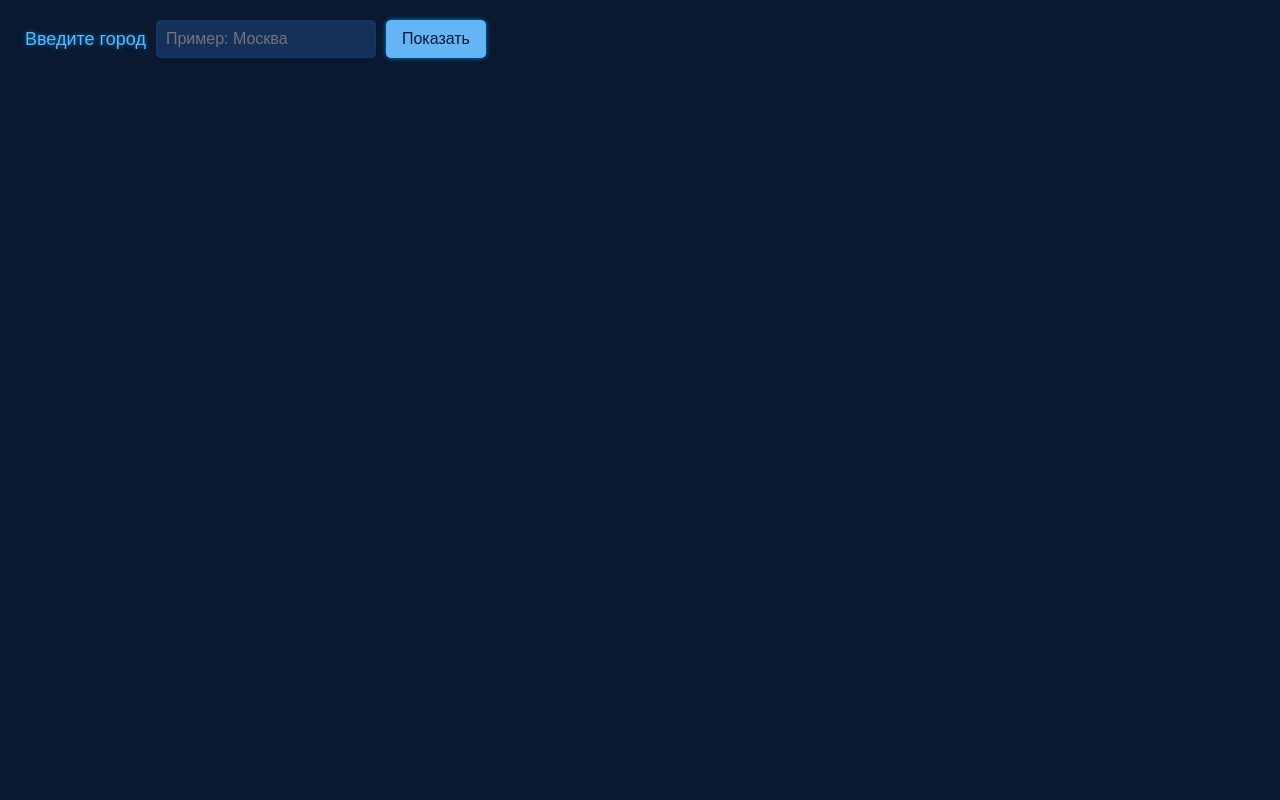
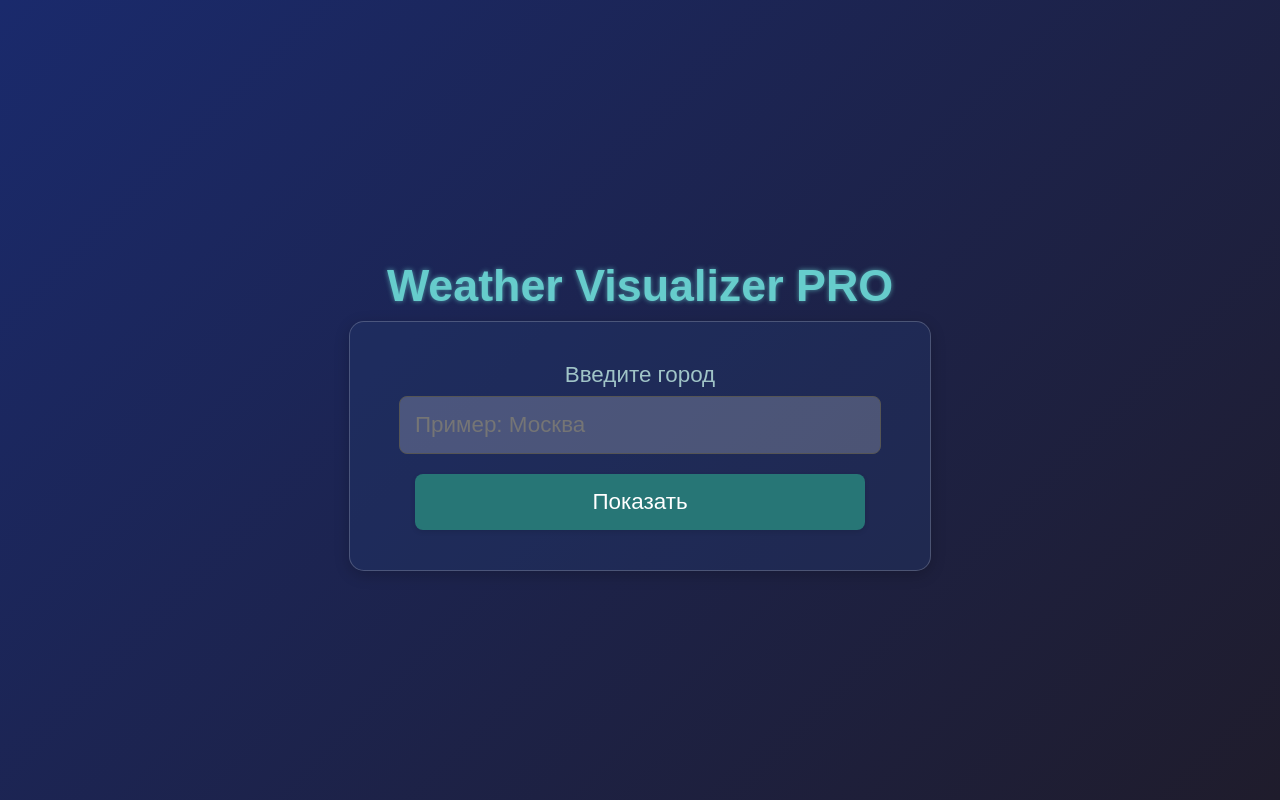
Before and after one commit to tonkaxxx/weather_predictor, a Flask app: template templates/index.html in a window 1280 px wide. Run offline with Flask 3, Linux system fonts and the light colour scheme; the template is opened without the code that fills it, so the values that code supplies are empty; parts of the project's set-up code (start-up, migrations or seed data) failed here and were passed over.

Commit message:
start screen and form upd.

```diff
--- /dev/null
+++ b/app.py
@@ -0,0 +1,74 @@
+from flask import Flask, request, jsonify, send_from_directory
+import requests
+import os
+import json
+import pandas as pd
+from dotenv import load_dotenv
+from datetime import datetime, timedelta, timezone
+
+app = Flask(__name__)
+
+def get_season(date: datetime) -> str:
+    month = date.month
+    if 3 <= month <= 5:
+        return 'Весна'
+    elif 6 <= month <= 8:
+        return 'Лето'
+    elif 9 <= month <= 11:
+        return 'Осень'
+    else:
+        return 'Зима'
+
+def get_data(city: str) -> dict:
+    load_dotenv()
+    api_key = os.getenv("API_KEY")
+    url = f"https://api.openweathermap.org/data/2.5/forecast?q={city}&appid={api_key}&units=metric"
+    response = requests.get(url)
+    if response.status_code == 200:
+        return response.json()
+    else:
+        print(f"bad conn - {response.status_code}")
+        return {}
+
+def from_data_to_dataframe(data: dict) -> pd.DataFrame:
+    if not data or 'list' not in data:
+        return pd.DataFrame(columns=['season','date','temperature','humidity','pressure','wind_speed'])
+    timezone_offset = data.get('city', {}).get('timezone', 0)
+    rows = []
+    for item in data['list']:
+        timestamp = item.get('dt')
+        if timestamp is None:
+            continue
+        dt_local = datetime.fromtimestamp(timestamp, timezone.utc) + timedelta(seconds=timezone_offset)
+        main = item.get('main') or {}
+        wind = item.get('wind') or {}
+        rows.append({
+            'season': get_season(dt_local),
+            'date': dt_local.strftime('%Y-%m-%d %H:%M'),
+            'temperature': main.get('temp'),
+            'humidity': main.get('humidity'),
+            'pressure': main.get('pressure'),
+            'wind_speed': wind.get('speed')
+        })
+    df = pd.DataFrame(rows)
+    for c in ['temperature', 'humidity', 'pressure', 'wind_speed']:
+        if c in df.columns:
+            df[c] = df[c].round(1)
+    return df
+
+@app.route('/')
+def index():
+    return send_from_directory('.', 'index.html')
+
+@app.route('/get_weather', methods=['POST'])
+def get_weather():
+    data = request.get_json()
+    city = data.get('city', '')
+    raw_data = get_data(city)
+    df = from_data_to_dataframe(raw_data)
+    dates = df['date'].tolist()
+    temperatures = df['temperature'].tolist()
+    return jsonify({'dates': dates, 'temperatures': temperatures})
+
+if __name__ == '__main__':
+    app.run(debug=True)
--- a/static/style.css
+++ b/static/style.css
@@ -1,76 +1,91 @@
 body {
-    background-color: #0a192f;
-    color: #fff;
-    font-family: sans-serif;
-    margin: 0;
+  height: 100vh;
+  margin: 0;
+  background: linear-gradient(135deg, #1a2a6c, #1f1c2c);
+  font-family: 'Arial', sans-serif;
+  display: flex;
+  justify-content: center;
+  align-items: center;
+  color: #ffffff;
 }
 
-.header-container {
-    margin-top: 10px;
-    margin-left: 15px;
-    padding: 10px;
+
+.title {
+  font-size: 2.8em;
+  color: #66cccc;
+  text-shadow: 0 0 5px rgba(102, 204, 204, 0.7);
+  margin-bottom: 10px;
+  text-align: center;
 }
 
-.forma {
-    width: auto;
-    padding: 0;
+
+.header-container {
+  display: flex;
+  flex-direction: column;
+  align-items: center;
+  text-align: center;
 }
 
-.form_input {
-    background-color: transparent;
-    padding: 0;
-    border-radius: 0;
-    box-shadow: none;
-    display: flex;
-    align-items: center;
+
+.forma {
+  background: rgba(37, 55, 109, 0.4);
+  padding: 40px;
+  border-radius: 15px;
+  box-shadow: 0 4px 15px rgba(0, 0, 0, 0.2);
+  max-width: 500px;
+  width: 100%;
+  border: 1px solid rgba(255, 255, 255, 0.2);
 }
 
-.label1 {
-    margin-right: 10px;
+
+label {
+  display: block;
+  font-size: 1.4em;
+  margin-bottom: 8px;
+  color: #a0c4c7;
 }
 
-.label1 label {
-    color: #64b5f6;
-    text-shadow: 0 0 5px rgba(0, 150, 255, 0.8);
-    display: inline-block;
-    font-size: 18px;
+
+input[type="text"] {
+  width: 90%;
+  padding: 15px;
+  font-size: 1.4em;
+  border-radius: 8px;
+  border: 1px solid #555;
+  background-color: rgba(255, 255, 255, 0.2);
+  color: #fff;
+  outline: none;
+  transition: border-color 0.3s, box-shadow 0.3s;
 }
 
-.input1 {
-    margin-right: 10px;
+
+input[type="text"]:focus {
+  border-color: #66cccc;
+  box-shadow: 0 0 8px rgba(102, 204, 204, 0.5);
 }
 
-.input1 input[type="text"] {
-    padding: 10px;
-    border: none;
-    background-color: #143159;
-    color: #fff;
-    border-radius: 5px;
-    box-shadow: inset 0 0 5px rgba(0, 100, 200, 0.3);
-    width: 200px;
-    font-size: 16px;
+
+input[type="submit"] {
+  width: 90%;
+  padding: 15px;
+  margin-top: 20px;
+  font-size: 1.4em;
+  border: none;
+  border-radius: 8px;
+  background-color: #277676;
+  color: #fff;
+  cursor: pointer;
+  box-shadow: 0 2px 5px rgba(0, 0, 0, 0.1);
+  transition: background-color 0.3s, box-shadow 0.3s;
 }
 
-.input1 input[type="text"]:focus {
-    outline: none;
-    box-shadow: inset 0 0 5px rgba(0, 150, 255, 0.5), 0 0 5px rgba(0, 150, 255, 0.5);
+
+input[type="submit"]:hover {
+  background-color: #267777;
+  box-shadow: 0 4px 10px rgba(0, 0, 0, 0.2);
 }
 
-.input3 input[type="submit"] {
-    background-color: #64b5f6;
-    color: #0a192f;
-    padding: 10px 16px;
-    border: none;
-    border-radius: 5px;
-    cursor: pointer;
-    font-size: 16px;
-    box-shadow: 0 0 5px rgba(0, 150, 255, 0.8);
-    transition: background-color 0.3s ease;
-}
 
-.input3 input[type="submit"]:hover {
-    background-color: #4285f4;
-}
 
 .graphic {
   width: 100%;
--- a/templates/index.html
+++ b/templates/index.html
@@ -8,6 +8,7 @@
 </head>
 <body>
 <header class="header-container">
+    <h1 class="title">Weather Visualizer PRO</h1>
     <div class="forma">
         <form id="cityForm" action="/get-weather" method="POST">
             <div class="form_input">
```
Also changed, not shown: index.html (added, +74 -0 lines).
